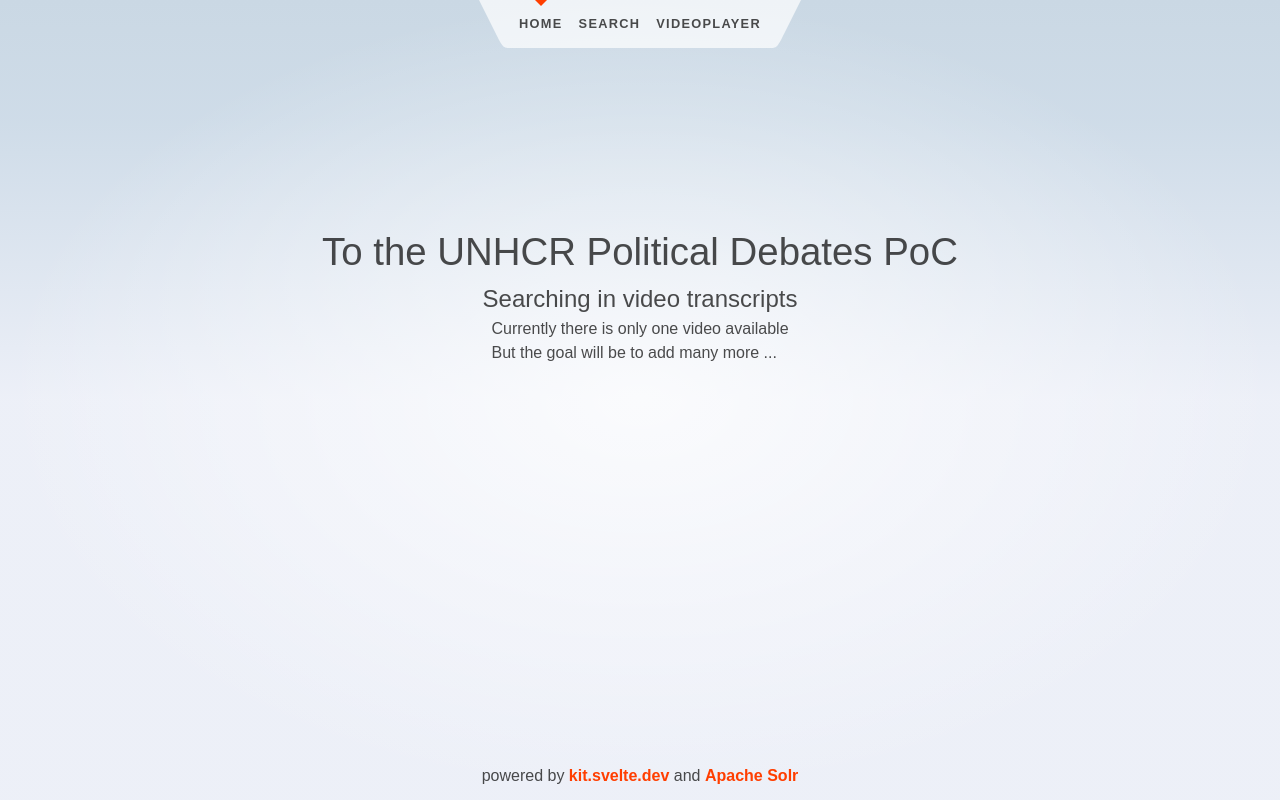
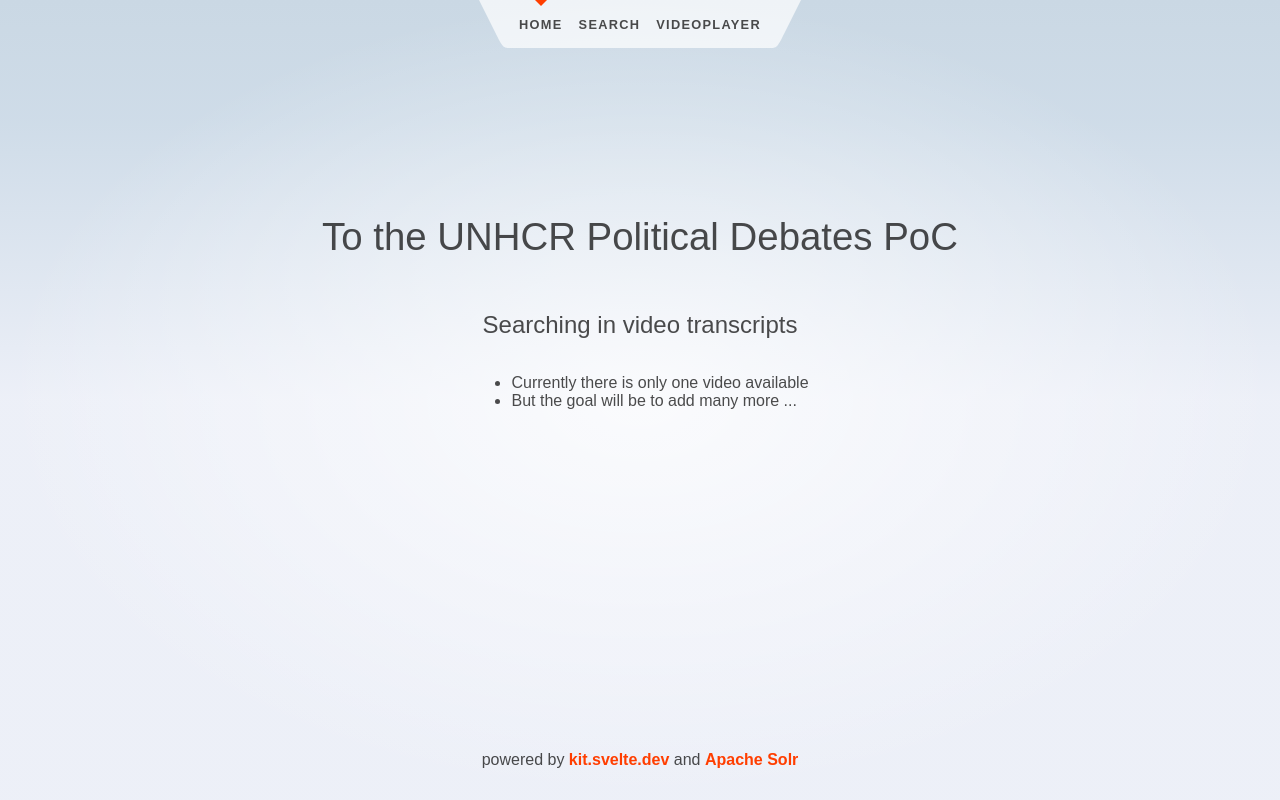
Before and after one commit to sdsc-ordes/debates-ui, a SvelteKit app: page / in a window 1280 px wide. Built offline with nearby package versions, Linux system fonts and the light colour scheme.

Commit message:
chore: remove unused dependencies

```diff
--- a/package.json
+++ b/package.json
@@ -14,13 +14,8 @@
 		"@sveltejs/adapter-auto": "^3.0.0",
 		"@sveltejs/kit": "^2.0.0",
 		"@sveltejs/vite-plugin-svelte": "^3.0.0",
-		"autoprefixer": "^10.4.20",
-		"flowbite": "^2.5.1",
-		"flowbite-svelte": "^0.46.18",
-		"flowbite-svelte-icons": "^1.6.1",
 		"svelte": "^4.2.7",
 		"svelte-check": "^4.0.0",
-		"tailwindcss": "^3.4.9",
 		"typescript": "^5.0.0",
 		"vite": "^5.0.3"
 	},
--- a/postcss.config.js
+++ /dev/null
@@ -1,6 +0,0 @@
-export default {
-  plugins: {
-    tailwindcss: {},
-    autoprefixer: {}
-  }
-};
--- a/src/app.css
+++ b/src/app.css
@@ -1,6 +1,3 @@
-@import "tailwindcss/base";
-@import "tailwindcss/components";
-@import "tailwindcss/utilities";
 @import '@fontsource/fira-mono';
 
 :root {
--- a/src/routes/+layout.svelte
+++ b/src/routes/+layout.svelte
@@ -1,20 +1,22 @@
-<script>import Header from './Header.svelte';
-import '../app.css';</script>
+<script>
+	import Header from "./Header.svelte";
+	import "../app.css";
+</script>
 
 <div class="app">
-	<Header></Header>
+	<Header />
 
 	<main>
-		<slot></slot>
+		<slot />
 	</main>
 
 	<footer>
-		<p>powered by  <a href="https://kit.svelte.dev">kit.svelte.dev</a> and
-		   <a href="https://solr.apache.org/">Apache Solr</a>
+		<p>
+			powered by <a href="https://kit.svelte.dev">kit.svelte.dev</a> and
+			<a href="https://solr.apache.org/">Apache Solr</a>
 		</p>
 	</footer>
 </div>
-
 
 <style>
 	.app {
--- a/tailwind.config.ts
+++ /dev/null
@@ -1,11 +0,0 @@
-import type { Config } from "tailwindcss";
-
-export default {
-  content: ["./src/**/*.{html,js,svelte,ts}"],
-
-  theme: {
-    extend: {}
-  },
-
-  plugins: []
-} as Config;
```
Also changed, not shown: 1 other file (tests, documents, lock files or other folders).
